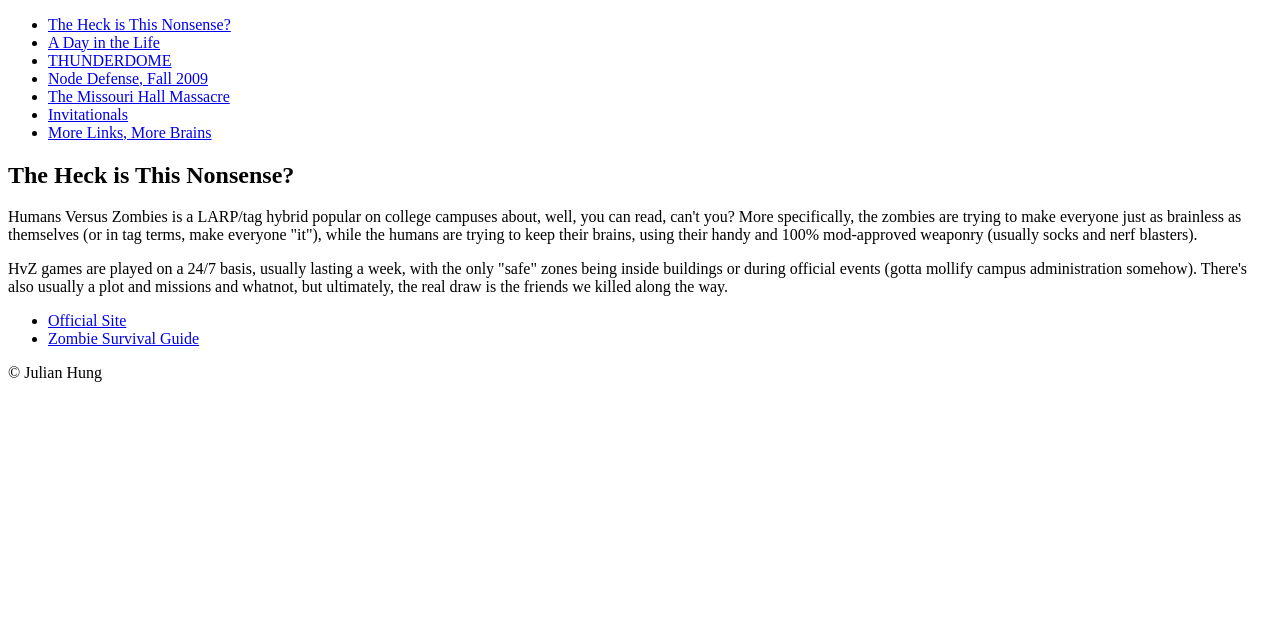
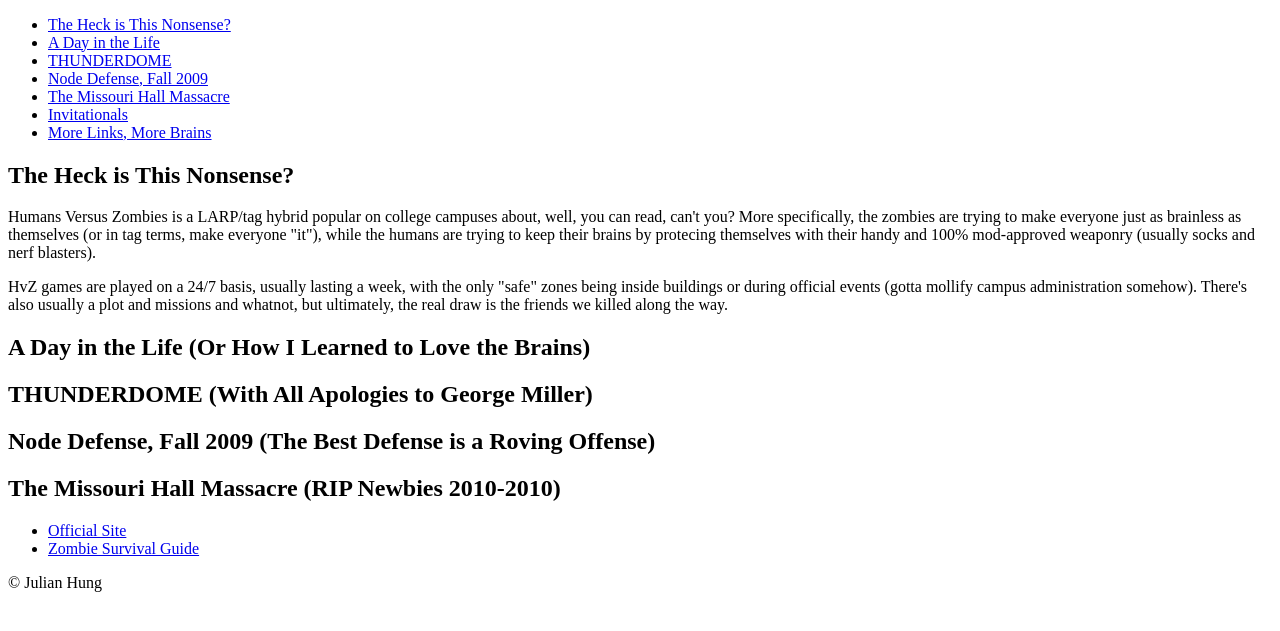
Before and after one commit to JulesTheHun/html-me-something, a plain HTML site: page index.html in a window 1280 px wide. Shown: the part 105-736 px from the top of the page. Drawn offline with Linux system fonts and the light colour scheme.

Commit message:
added headings

```diff
--- a/index.html
+++ b/index.html
@@ -26,20 +26,25 @@
 	    <h2>The Heck is This Nonsense?</h2>
 	    <p>Humans Versus Zombies is a LARP/tag hybrid popular on college campuses about, well, you can read, can't you?
 		  More specifically, the zombies are trying to make everyone just as brainless as themselves
-		  (or in tag terms, make everyone "it"), while the humans are trying to keep their brains, using
-		  their handy and 100% mod-approved weaponry (usually socks and nerf blasters).</p>
+		  (or in tag terms, make everyone "it"), while the humans are trying to keep their brains by protecing themselves
+		  with their handy and 100% mod-approved weaponry (usually socks and nerf blasters).</p>
 		<p>HvZ games are played on a 24/7 basis, usually lasting a week, with the only "safe" zones being
 		  inside buildings or during official events (gotta mollify campus administration somehow). There's
 		  also usually a plot and missions and whatnot, but ultimately, the real draw is the friends we killed
 		  along the way.</p>
 	  </div>
 	  <div id = "life">
+	    <h2>A Day in the Life (Or How I Learned to Love the Brains)</h2>
+
 	  </div>
 	  <div id = "thunderdome">
+	    <h2>THUNDERDOME (With All Apologies to George Miller)</h2>
+	  </div>
+	  <div id = "nodes">
+	    <h2>Node Defense, Fall 2009 (The Best Defense is a Roving Offense)</h2>
 	  </div>
 	  <div id = "mohall">
-	  </div>
-	  <div id = "nodes">
+	    <h2>The Missouri Hall Massacre (RIP Newbies 2010-2010)</h2>
 	  </div>
 	</main>
 	<footer>
```
